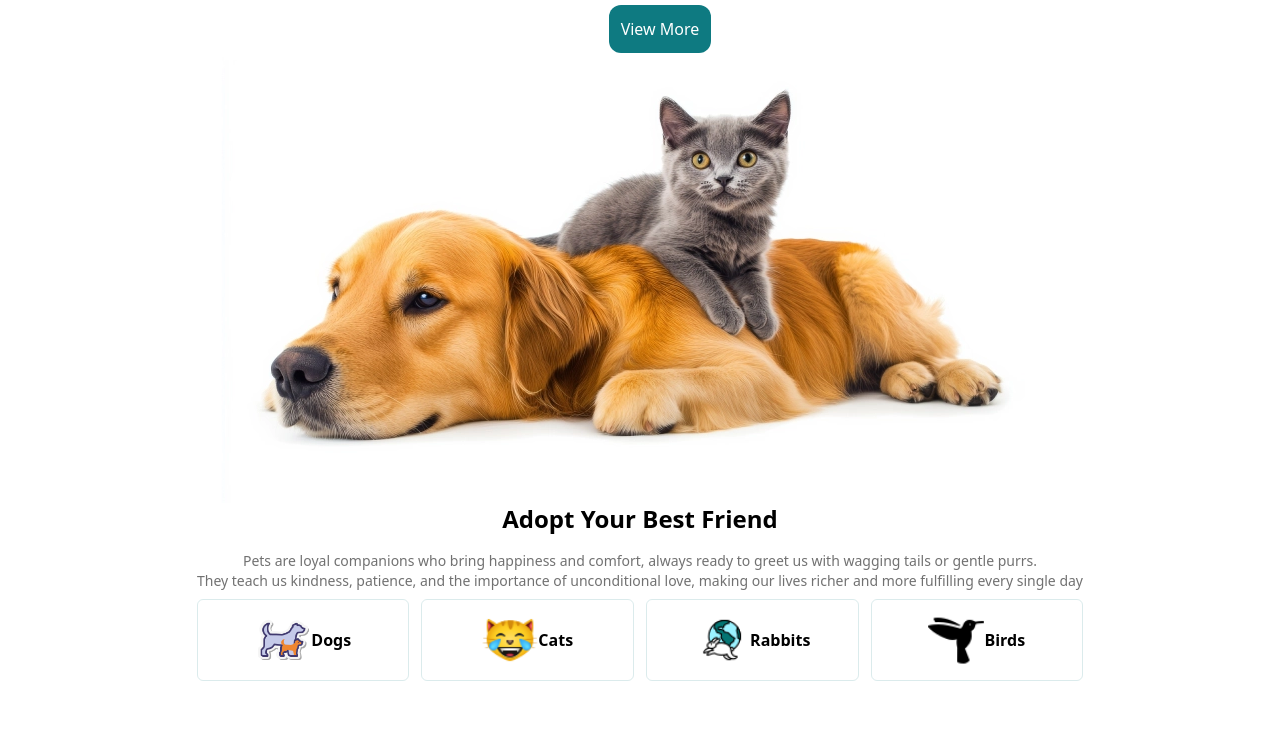
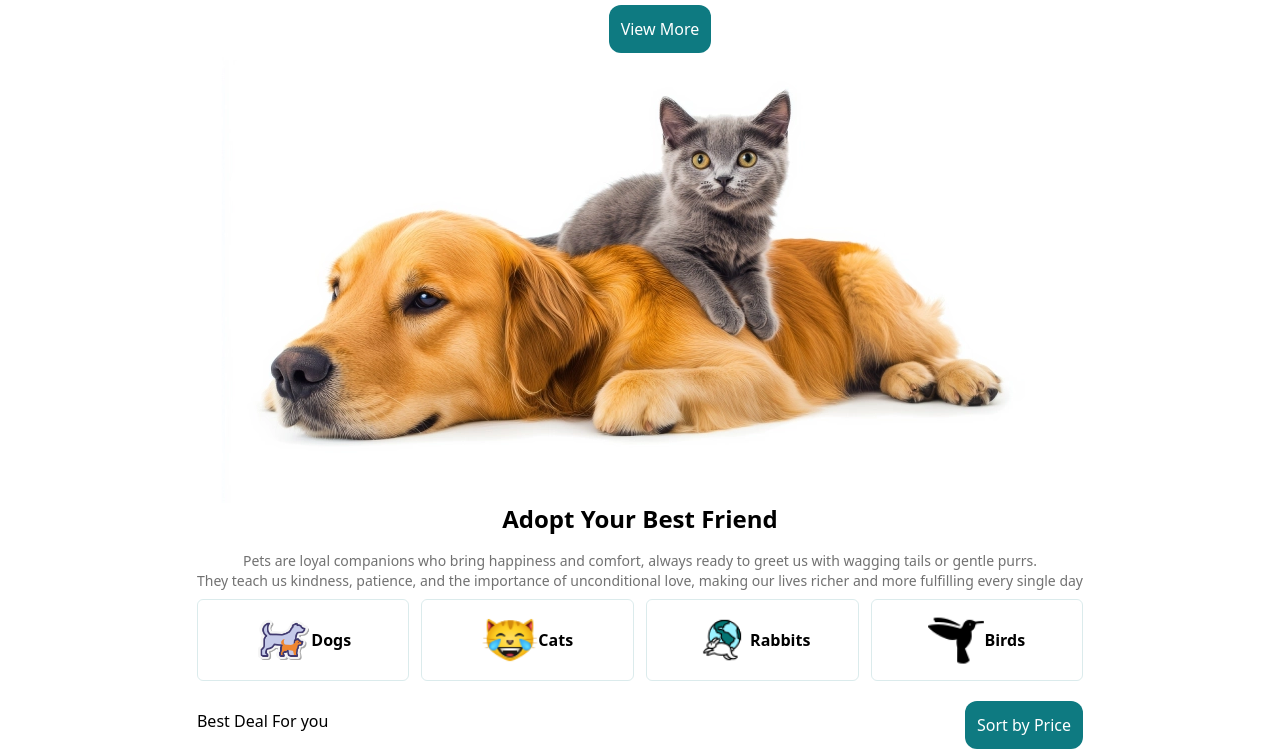
Before and after one commit to rajalishikh/AMAR_PET, a plain HTML site: page index.html in a window 1280 px wide. Shown: the part 281-1030 px from the top of the page. Before the commit the page ends 962 px from the top, so only its background shows below. Drawn offline with nearby package versions, Linux system fonts and the light colour scheme.

Commit message:
my best deal section done

```diff
--- a/index.html
+++ b/index.html
@@ -140,7 +140,20 @@
             <!-- button section end  -->
           </div>
           <!-- types of pet end  -->
-          <div></div>
+          <!-- best deals start -->
+          <div class="flex justify-between items-center mt-3">
+            <div>
+              <h3 class="text-black font-medium">Best Deal For you</h3>
+            </div>
+            <div>
+              <button
+                class="p-3 bg-[#0E7A81] rounded-xl text-white font-medium mt-2"
+              >
+                Sort by Price
+              </button>
+            </div>
+          </div>
+          <!-- best deals end  -->
           <div></div>
         </div>
       </section>
```
